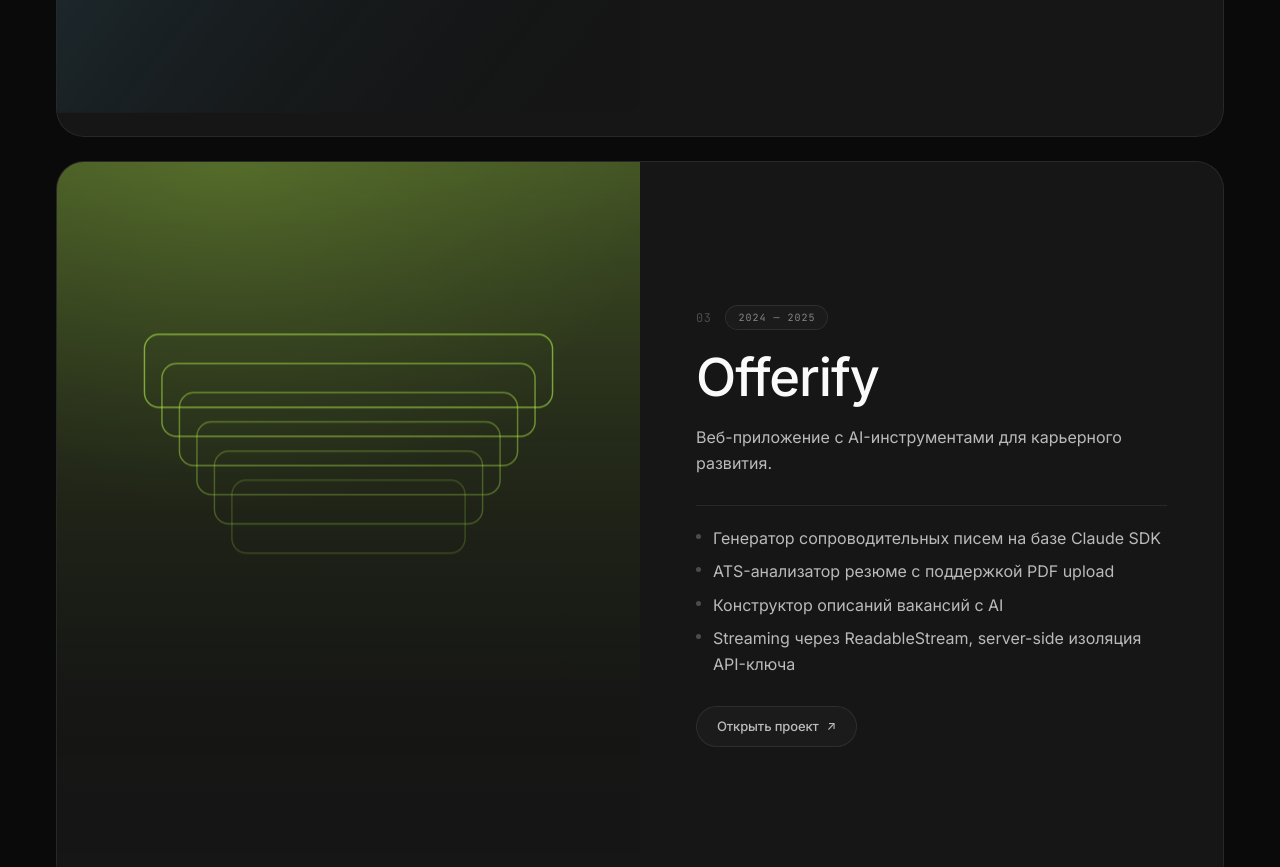
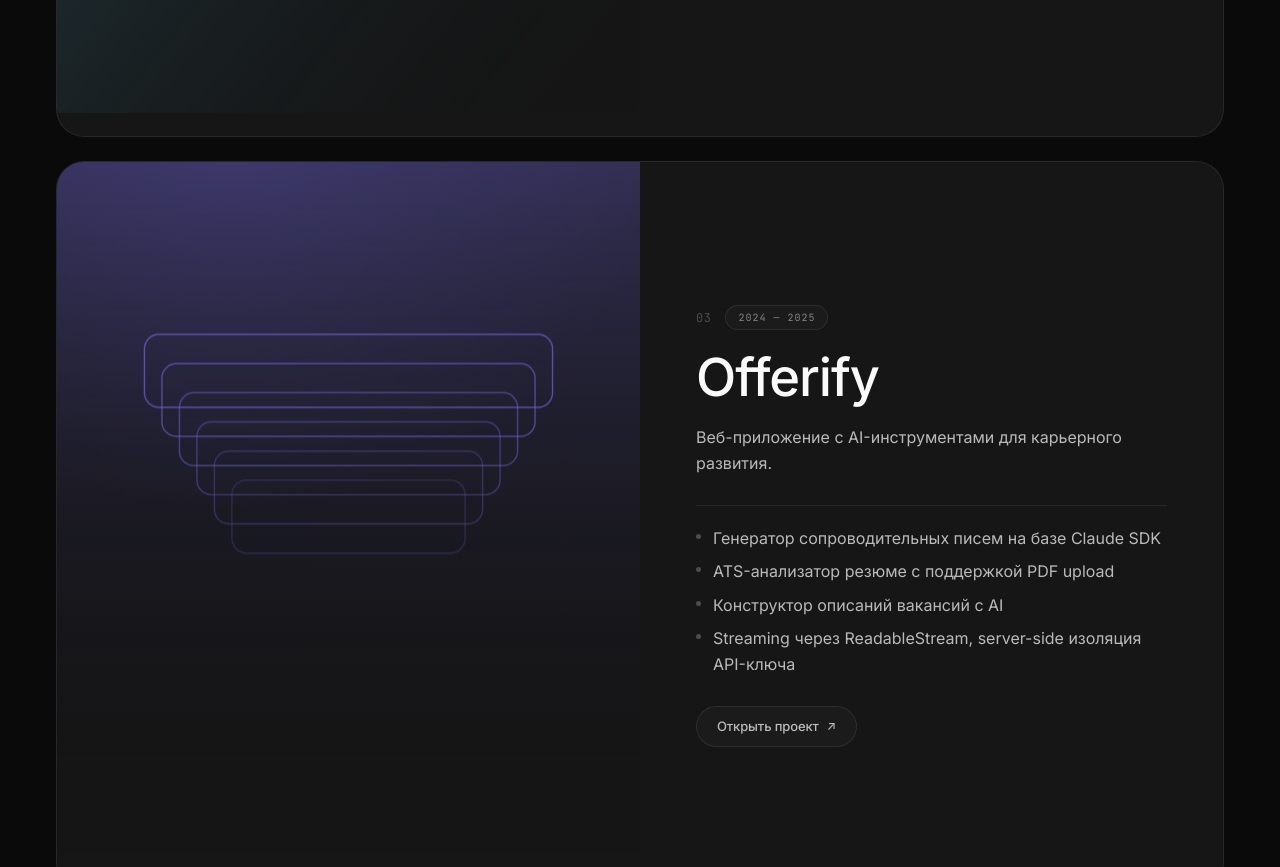
Before and after one commit to ezizbg/Portfolio, a React (Vite) app: page / in a window 1280 px wide. Shown: the part 7020-7887 px from the top of the page. Built offline with nearby package versions, Linux system fonts and the light colour scheme.

Commit message:
Update project card accent colors to match actual project themes

```diff
--- a/src/components/sections/Portfolio/Portfolio.tsx
+++ b/src/components/sections/Portfolio/Portfolio.tsx
@@ -10,8 +10,8 @@
 const PROJECT_VISUALS: Array<{ accent: string; pattern: 'rings' | 'dots' | 'stack' | 'bars' }> = [
   { accent: '#ff5a4f', pattern: 'rings' },
   { accent: '#6ad6ff', pattern: 'dots' },
-  { accent: '#b6f24c', pattern: 'stack' },
-  { accent: '#c084fc', pattern: 'bars' },
+  { accent: '#7B6FEE', pattern: 'stack' },
+  { accent: '#10B981', pattern: 'bars' },
 ];
 
 function ProjectVisual({ pattern, accent }: { pattern: string; accent: string }) {
```
